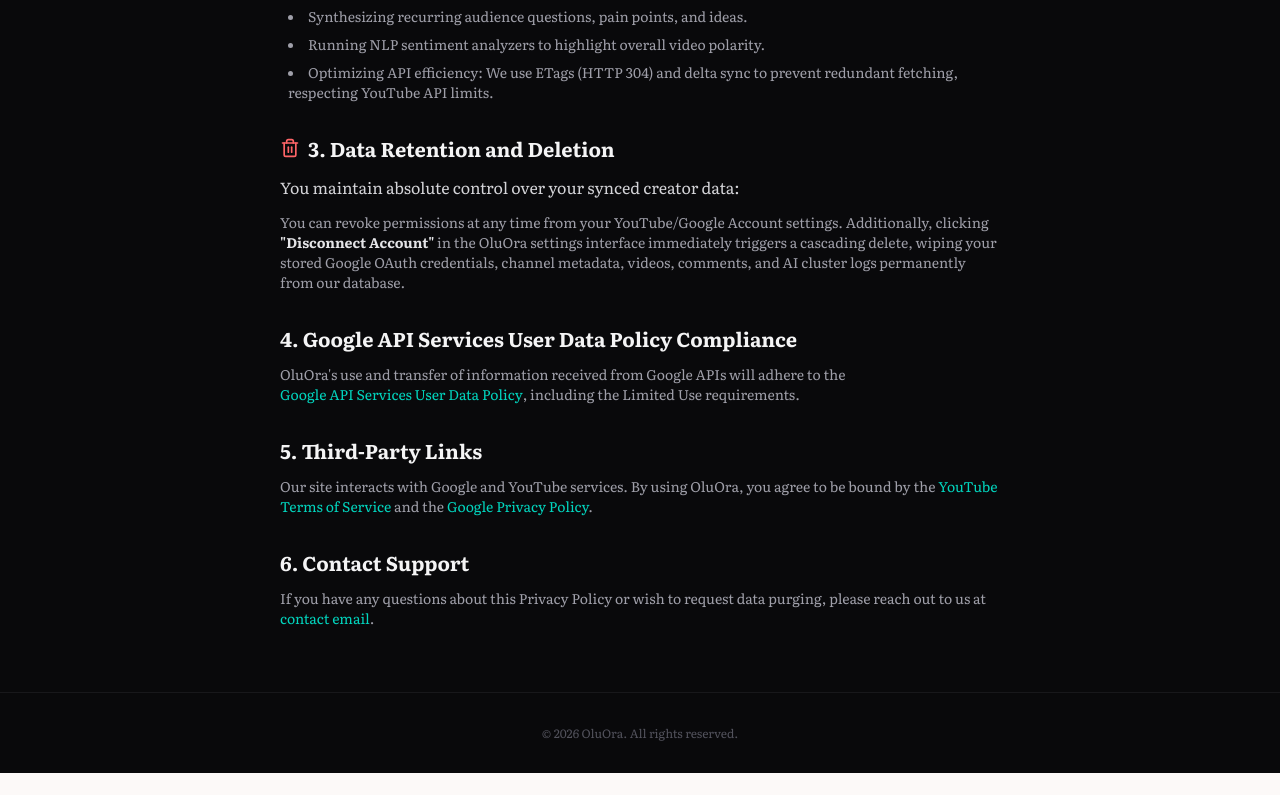
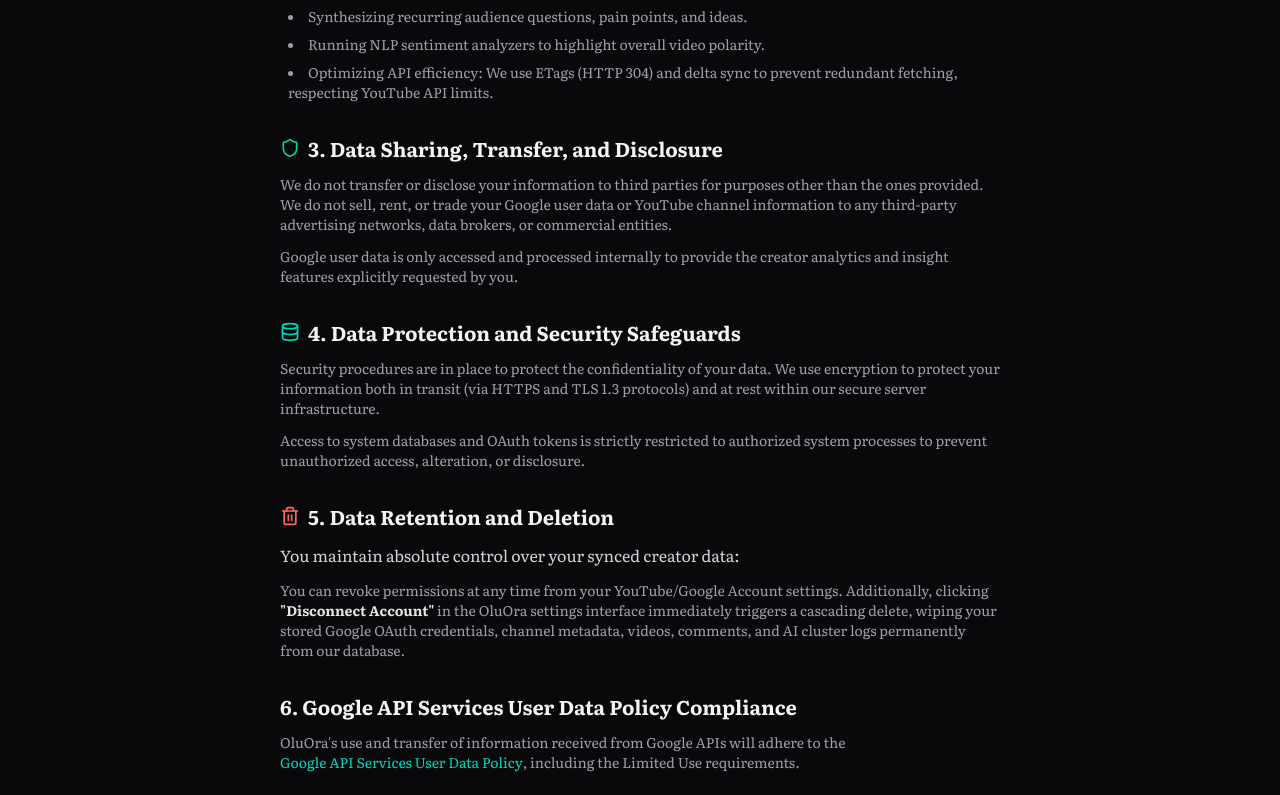
Before and after one commit to Uche44/OluOra, a Next.js app in the folder frontend/: page /privacy in a window 1280 px wide. Shown: the part 805-1600 px from the top of the page. Before the commit the page ends 1578 px from the top, so only its background shows below. Built offline with nearby package versions, Linux system fonts and the light colour scheme.

Commit message:
docs: update privacy policy with google oauth data sharing and encryption statements

```diff
--- a/frontend/src/app/privacy/page.tsx
+++ b/frontend/src/app/privacy/page.tsx
@@ -87,8 +87,36 @@ export default function PrivacyPolicyPage() {
           {/* Section 3 */}
           <section className="space-y-3">
             <h2 className="text-xl font-bold text-zinc-100 flex items-center gap-2">
+              <Shield className="w-5 h-5 text-emerald-400" />
+              3. Data Sharing, Transfer, and Disclosure
+            </h2>
+            <p className="text-zinc-400 text-sm">
+              We do not transfer or disclose your information to third parties for purposes other than the ones provided. We do not sell, rent, or trade your Google user data or YouTube channel information to any third-party advertising networks, data brokers, or commercial entities.
+            </p>
+            <p className="text-zinc-400 text-sm">
+              Google user data is only accessed and processed internally to provide the creator analytics and insight features explicitly requested by you.
+            </p>
+          </section>
+
+          {/* Section 4 */}
+          <section className="space-y-3">
+            <h2 className="text-xl font-bold text-zinc-100 flex items-center gap-2">
+              <Database className="w-5 h-5 text-teal-400" />
+              4. Data Protection and Security Safeguards
+            </h2>
+            <p className="text-zinc-400 text-sm">
+              Security procedures are in place to protect the confidentiality of your data. We use encryption to protect your information both in transit (via HTTPS and TLS 1.3 protocols) and at rest within our secure server infrastructure.
+            </p>
+            <p className="text-zinc-400 text-sm">
+              Access to system databases and OAuth tokens is strictly restricted to authorized system processes to prevent unauthorized access, alteration, or disclosure.
+            </p>
+          </section>
+
+          {/* Section 5 */}
+          <section className="space-y-3">
+            <h2 className="text-xl font-bold text-zinc-100 flex items-center gap-2">
               <Trash2 className="w-5 h-5 text-red-400" />
-              3. Data Retention and Deletion
+              5. Data Retention and Deletion
             </h2>
             <p>
               You maintain absolute control over your synced creator data:
@@ -98,10 +126,10 @@ export default function PrivacyPolicyPage() {
             </p>
           </section>
 
-          {/* Section 4 */}
+          {/* Section 6 */}
           <section className="space-y-3">
             <h2 className="text-xl font-bold text-zinc-100">
-              4. Google API Services User Data Policy Compliance
+              6. Google API Services User Data Policy Compliance
             </h2>
             <p className="text-sm text-zinc-400">
               OluOra&apos;s use and transfer of information received from Google APIs will adhere to the{" "}
@@ -117,10 +145,10 @@ export default function PrivacyPolicyPage() {
             </p>
           </section>
 
-          {/* Section 5 */}
+          {/* Section 7 */}
           <section className="space-y-3">
             <h2 className="text-xl font-bold text-zinc-100">
-              5. Third-Party Links
+              7. Third-Party Links
             </h2>
             <p className="text-sm text-zinc-400">
               Our site interacts with Google and YouTube services. By using OluOra, you agree to be bound by the{" "}
@@ -144,10 +172,10 @@ export default function PrivacyPolicyPage() {
             </p>
           </section>
 
-          {/* Section 6 */}
+          {/* Section 8 */}
           <section className="space-y-3">
             <h2 className="text-xl font-bold text-zinc-100">
-              6. Contact Support
+              8. Contact Support
             </h2>
             <p className="text-sm text-zinc-400">
               If you have any questions about this Privacy Policy or wish to request data purging, please reach out to us at <a href="mailto:perp@ijuaalkiez.resend.app" className="text-teal-400 hover:underline">contact email</a>.
```
